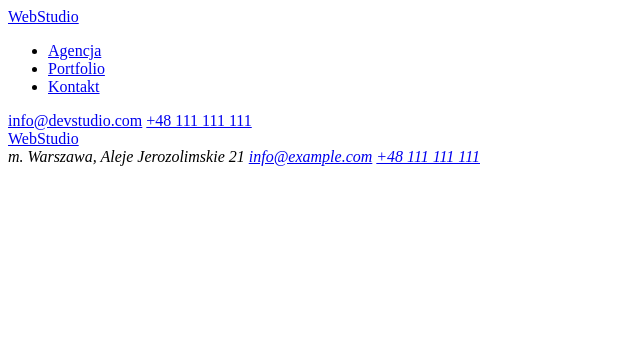
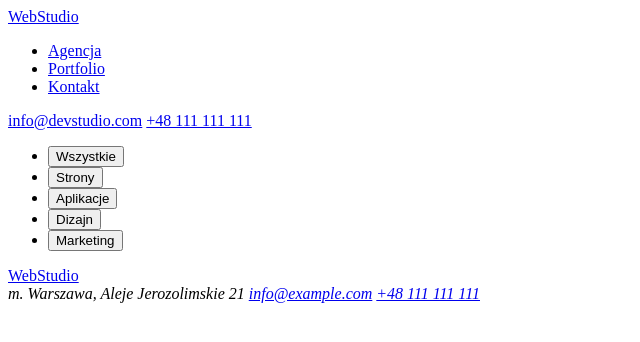
Before and after one commit to krzysztof-kryczka/goit-markup-hw-02, a plain HTML site: page portfolio.html in a window 1280 px wide. Shown: the whole page, without its empty margins (0-640 px from the left). Drawn offline with Linux system fonts and the light colour scheme.

Commit message:
Create section filters

```diff
--- a/portfolio.html
+++ b/portfolio.html
@@ -22,7 +22,29 @@
       </div>
     </header>
 
-    <main></main>
+    <main>
+      <!-- FILTERS -->
+      <section>
+        <ul>
+          <li>
+            <button type="button">Wszystkie</button>
+          </li>
+          <li>
+            <button type="button">Strony</button>
+          </li>
+          <li>
+            <button type="button">Aplikacje</button>
+          </li>
+          <li>
+            <button type="button">Dizajn</button>
+          </li>
+          <li>
+            <button type="button">Marketing</button>
+          </li>
+        </ul>
+      </section>
+      <!-- /FILTERS -->
+    </main>
 
     <footer>
       <a href="index.html" title="Strona główna">WebStudio</a>
```
